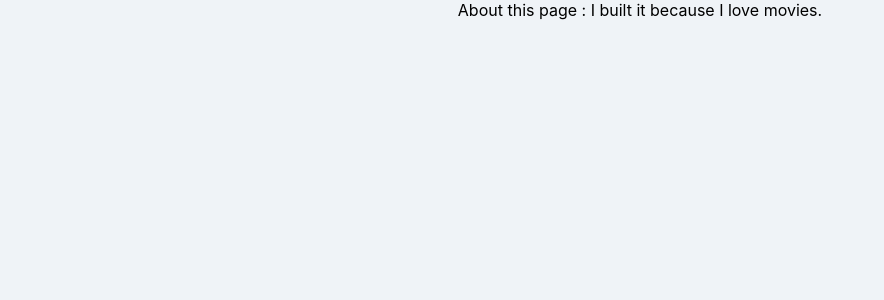
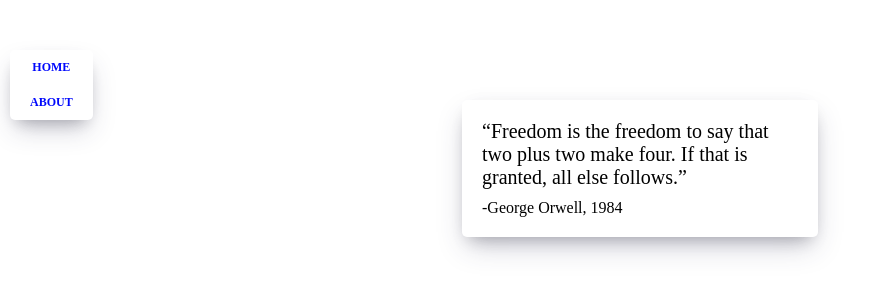
Before and after one commit to Kwoneunseon/movie_app_2021, a React (Create React App) app: page /#/about in a window 1280 px wide. Shown: the top 300 px of the page, without its empty margins (0-884 px from the left). Built offline with nearby package versions, Linux system fonts and the light colour scheme.

Commit message:
Building the Navigation

```diff
--- /dev/null
+++ b/src/App.css
@@ -0,0 +1,12 @@
+* {
+    box-sizing: border-box;
+}
+
+body{
+    margin: 0;
+    padding : 0;
+    font-family:-apple-system, BlinkMacSystemFont, "Segoe UI", Roboto, Oxygen,
+    Ubuntu, Cantarell, "Open Sans", "Helvetica Neue", sans-serif;
+    background-color: #eff3f7;
+    height: 100%;
+}
--- a/src/App.js
+++ b/src/App.js
@@ -2,9 +2,12 @@
 import {HashRouter,Route } from "react-router-dom";
 import Home from "./routes/Home";
 import About from "./routes/About";
-function App(){
+import Navigation from "./components/Navigation";
+
+function App() {
   return(
     <HashRouter>
+      <Navigation />
       <Route path="/"  exact ={true} component={Home}/>
       <Route path="/about" component={About}/>
     </HashRouter>
--- /dev/null
+++ b/src/components/Navigation.css
@@ -0,0 +1,25 @@
+.nav {
+    position: fixed;
+    top:50px;
+    left: 10px;
+    display: flex;
+    flex-direction: column;
+    background-color : white;
+    padding : 10px 20px;
+    box-shadow:0 13px 27px -5px rgba(50, 50, 93, 0.25),
+    0 8px 16px -8px rgba(0, 0, 0, 0.3), 0 -6px 16px -6px rgba(0, 0, 0, 0.025);
+    border-radius: 5px;
+}
+
+.nav a {
+    text-decoration: none;
+    color : #0008fc;
+    text-transform: uppercase;
+    font-size: 12px;
+    text-align: center;
+    font-weight: 600;
+}
+
+.nav a:not(:last-child){
+    margin-bottom: 20px;
+}
--- /dev/null
+++ b/src/components/Navigation.js
@@ -0,0 +1,14 @@
+import React from "react";
+import {Link} from "react-router-dom";
+import "./Navigation.css";
+
+function Navigation() {
+    return (
+        <div className= "nav">
+            <Link to="/">Home</Link>
+            <Link to="/about">About</Link>
+        </div>
+    );
+}
+
+export default Navigation;
--- /dev/null
+++ b/src/routes/About.css
@@ -0,0 +1,20 @@
+.about_container {
+    box-shadow: 0 13px 27px -5px rgba(50, 50, 93, 0.25),
+    0 8px 16px -8px rgba(0, 0, 0, 0.3), 0 -6px 16px -6px rgba(0, 0, 0, 0.025);
+    padding: 20px;
+    border-radius: 5px;
+    background-color: white;
+    margin : 0 auto;
+    margin-top: 100px;
+    max-width: 25%;
+    font-weight: 300;
+}
+
+.about_container span:first-child{
+    font-size:20px;
+}
+
+.about_container span:last-child{
+    display:block;
+    margin-top : 10px;
+}
--- a/src/routes/About.js
+++ b/src/routes/About.js
@@ -1,7 +1,15 @@
 import React from "react";
+import "./About.css";
 
 function About() {
-    return <span>About this page : I built it because I love movies.</span>;
+    return (
+        <div className = "about_container">
+            <span>
+            “Freedom is the freedom to say that two plus two make four. If that is granted, all else follows.”
+            </span>
+            <span>-George Orwell, 1984</span>
+        </div>
+    );
 }
 
 export default About;
--- a/src/routes/Home.css
+++ b/src/routes/Home.css
@@ -1,20 +1,3 @@
-* {
-    box-sizing: border-box;
-}
-
-body{
-    margin : 0;
-    padding : 0;
-    height : 100%;
-    font-family: -apple-system, BlinkMacSystemFont, "Segoe UI", Roboto, Oxygen,
-    Ubuntu, Cantarell, "Open Sans", "Helvetica Neue", sans-serif;
-    background-color: #eff3f7;
-}
-
-
-html,
-body,
-#potato,
 .containter{
     height: 100%;
     display :flex;
@@ -23,7 +6,7 @@
 
 .loader{
     width: 100%;
-    height:100%;
+    height:100vh;
     display: flex;
     justify-content: center;
     align-items: center;
```
